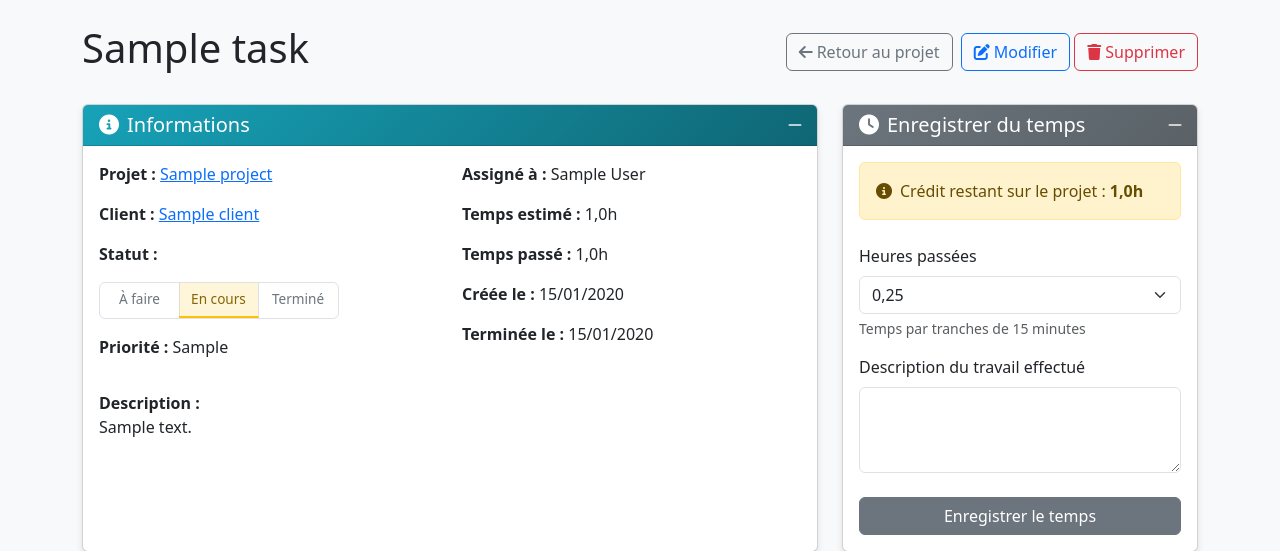
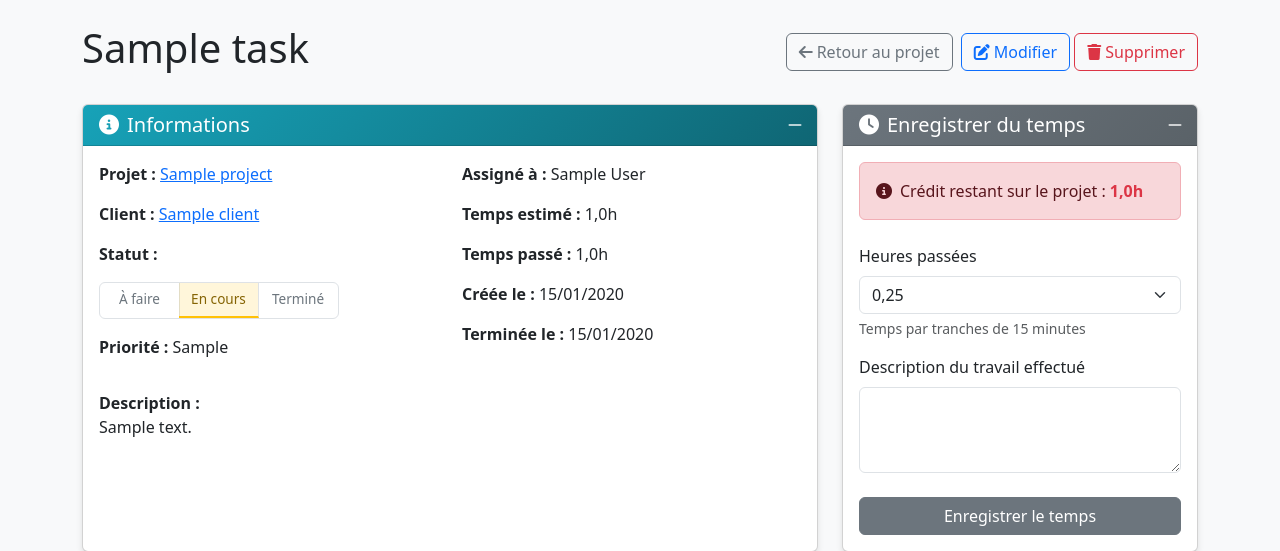
Before and after one commit to popallo/python-x-chronotrak, a Flask app: page /tasks/1 in a window 1280 px wide. Shown: the part 56-607 px from the top of the page. Run offline with Flask 3, Linux system fonts and the light colour scheme; a user stored in the database is signed in; tables that the repository leaves empty hold one stand-in row (values such as "Sample post").

Commit message:
feat(task_detail.html): enhance credit alert UX with dynamic color coding   Display alert and text with varying colors based on credit levels   Unify color threshold logic for clarity and consistency

```diff
--- a/app/templates/tasks/task_detail.html
+++ b/app/templates/tasks/task_detail.html
@@ -124,8 +124,11 @@
                 <h5 class="mb-0"><i class="fas fa-clock me-2"></i>Enregistrer du temps</h5>
             </div>
             <div class="card-body d-flex flex-column">
-                <div class="alert alert-warning mb-4">
-                    <i class="fas fa-info-circle me-2"></i>Crédit restant sur le projet : <strong>{{ task.project.remaining_credit|fr_number }}h</strong>
+                <div class="alert {% if task.project.remaining_credit < 2 %}alert-danger{% elif task.project.remaining_credit < 5 %}alert-warning{% else %}alert-success{% endif %} mb-4">
+                    <i class="fas fa-info-circle me-2"></i>Crédit restant sur le projet :
+                    <strong class="{% if task.project.remaining_credit < 2 %}text-danger{% elif task.project.remaining_credit < 5 %}text-warning{% else %}text-success{% endif %}">
+                        {{ task.project.remaining_credit|fr_number }}h
+                    </strong>
                 </div>
 
                 <form method="POST" action="{{ url_for('tasks.log_time', task_id=task.id) }}" class="d-flex flex-column h-100">
@@ -161,8 +164,8 @@
                 <h5 class="mb-0"><i class="fas fa-info-circle me-2"></i>Gestion du temps</h5>
             </div>
             <div class="card-body">
-                {% set percent = (task.project.remaining_credit / task.project.initial_credit * 100) if task.project.initial_credit > 0 else 0 %}
-                {% set color = 'success' if percent > 50 else 'warning' if percent > 15 else 'danger' %}
+                <!-- Utilisation des mêmes seuils pour la couleur que pour les administrateurs/techniciens -->
+                {% set color = 'success' if task.project.remaining_credit >= 5 else 'warning' if task.project.remaining_credit >= 2 else 'danger' %}
 
                 <div class="card mb-3 border-{{ color }} credit-info-card">
                     <div class="card-body py-2">
```
